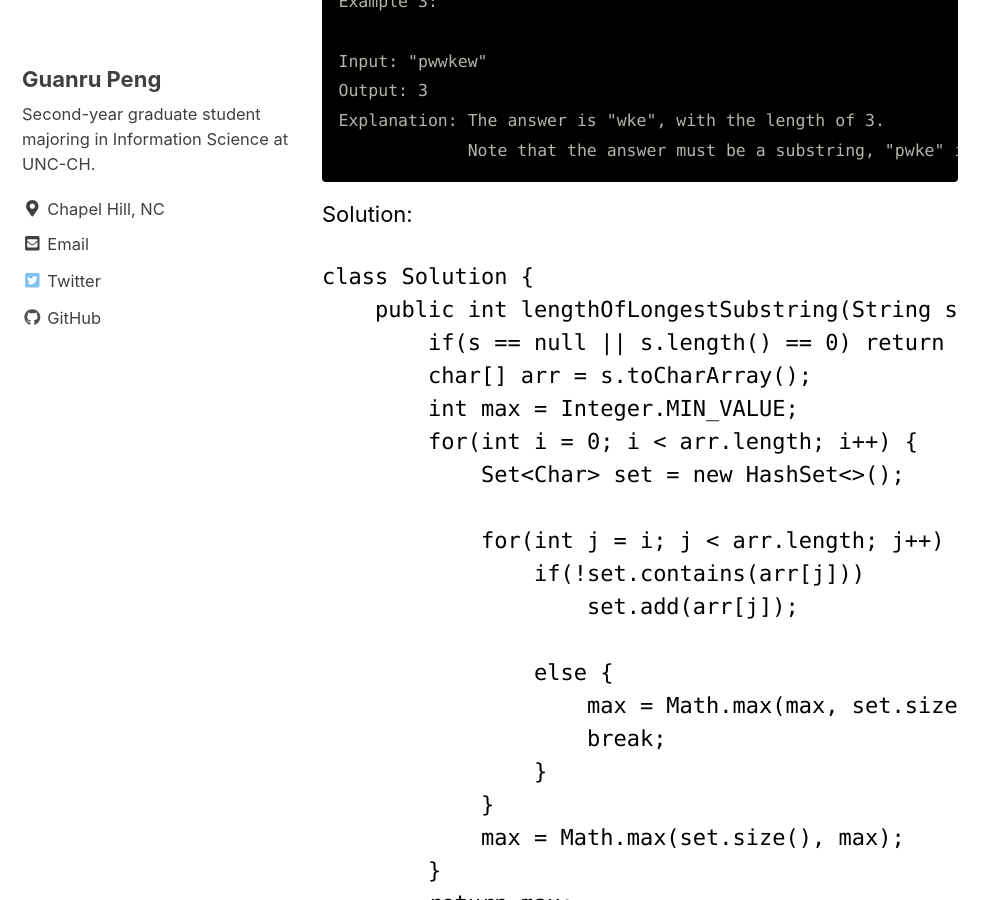
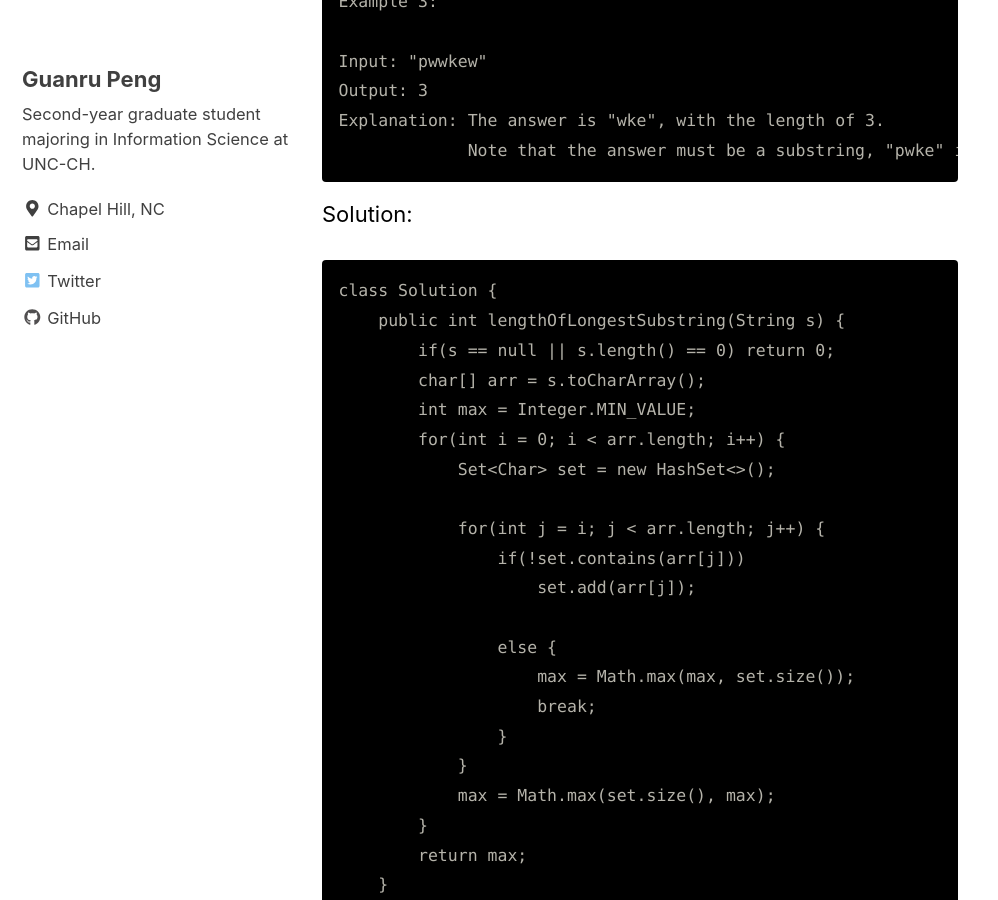
Before and after one commit to EchoingPeng/Echoing-Peng.github.io, a Jekyll site: the page built from _posts/2019-01-15-Longest Substring Without Repeating Characters.md, in a window 1280 px wide and 900 px high, scrolled down 715 px. Shown: the whole window, without its empty margins (0-998 px from the left). Built offline with Jekyll 4.4.1, drawn with Linux system fonts in a browser that asks for light colours; cached includes are drawn as plain includes.

Commit message:
Update 2019-01-15-Longest Substring Without Repeating Characters.md

````diff
--- a/_posts/2019-01-15-Longest Substring Without Repeating Characters.md
+++ b/_posts/2019-01-15-Longest Substring Without Repeating Characters.md
@@ -26,9 +26,11 @@ Output: 3
 Explanation: The answer is "wke", with the length of 3.
              Note that the answer must be a substring, "pwke" is a subsequence and not a substring.
 ```
+
+
 Solution:
 
-```Java
+```
 class Solution {
     public int lengthOfLongestSubstring(String s) {
         if(s == null || s.length() == 0) return 0;
````
